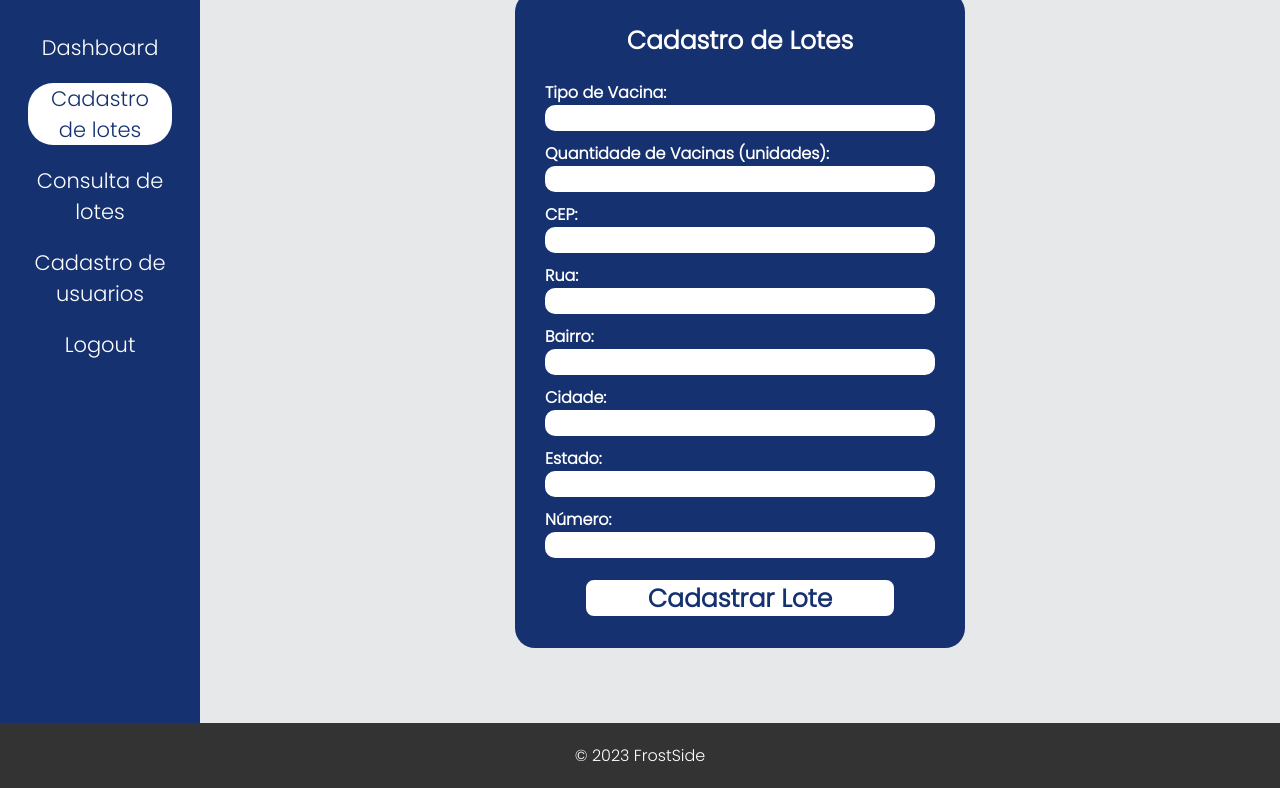
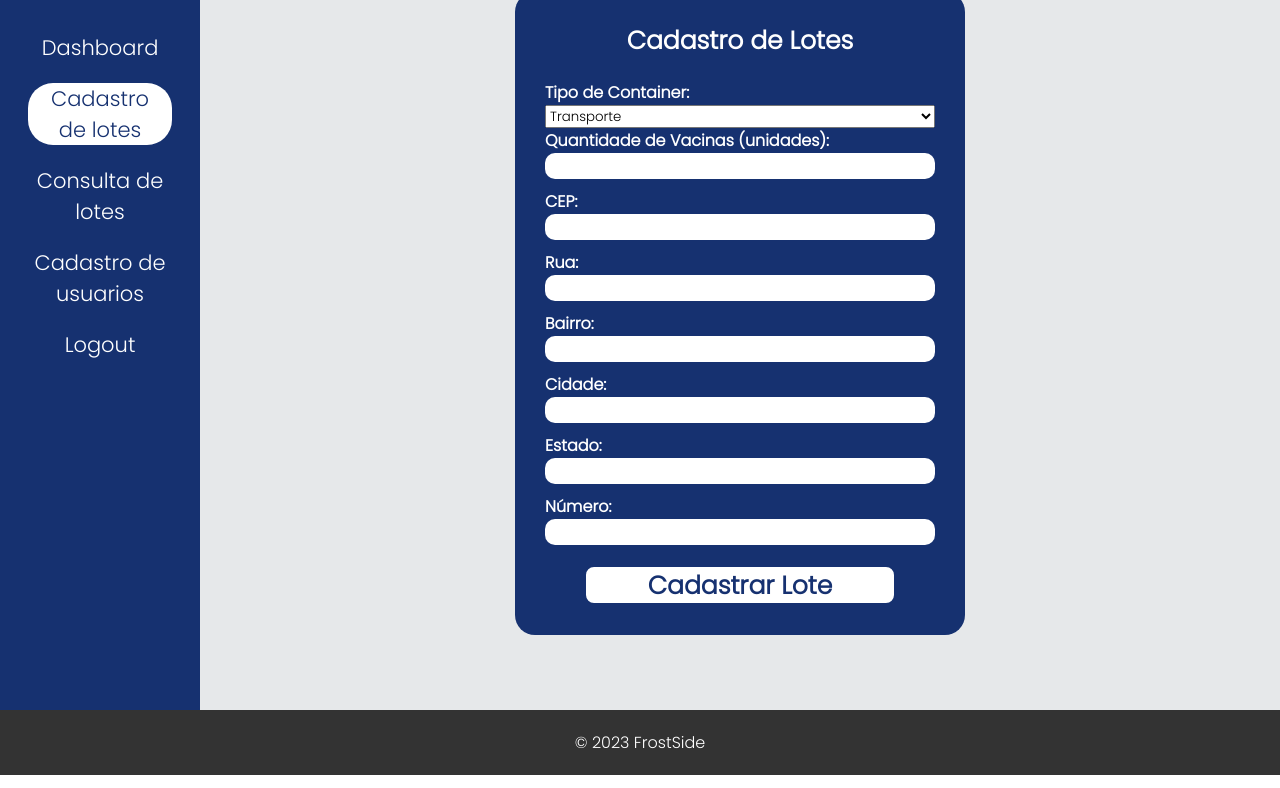
Before and after one commit to T3chSide/Projeto-API, a website: page public/cadastroDeLotes.html in a window 1280 px wide. Shown: the part 58-846 px from the top of the page. Drawn offline with nearby package versions, Linux system fonts and the light colour scheme.

Commit message:
ajuste  no select do html

```diff
--- a/public/cadastroDeLotes.html
+++ b/public/cadastroDeLotes.html
@@ -53,8 +53,11 @@
         <div class="menuCadastroLotes" id="menuCadastroLotes">
           <h4 class="titulo">Cadastro de Lotes</h4>
           <form method="get" action="." id="buscaCep">
-            <label>Tipo de Vacina: </label>
-            <input id="input_tipo_vacina">
+            <label>Tipo de Container: </label>
+            <select id="input_tipo_vacina">
+              <option value="transporte">Transporte</option>
+              <option value="armazenamento">Armazenamento</option>
+            </select>
             <label>Quantidade de Vacinas (unidades):</label>
             <input id="input_qntd_vacina">
             <label>CEP:
```
